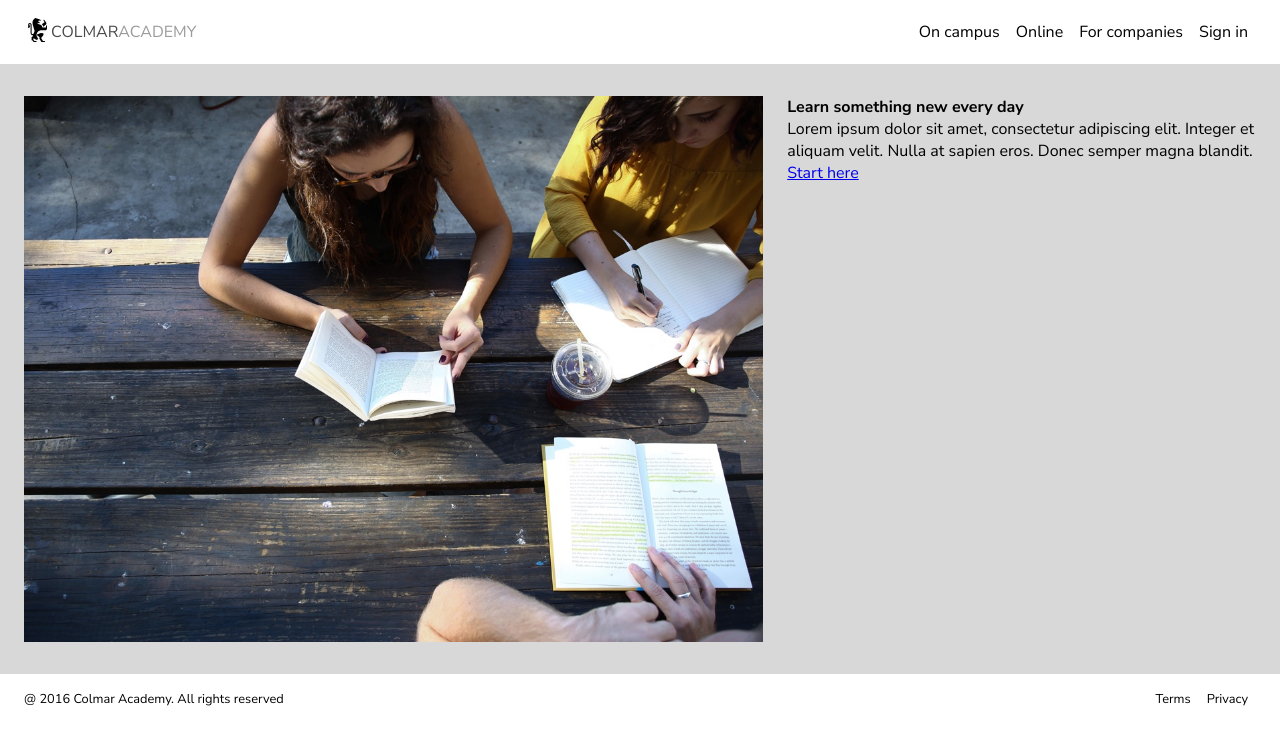
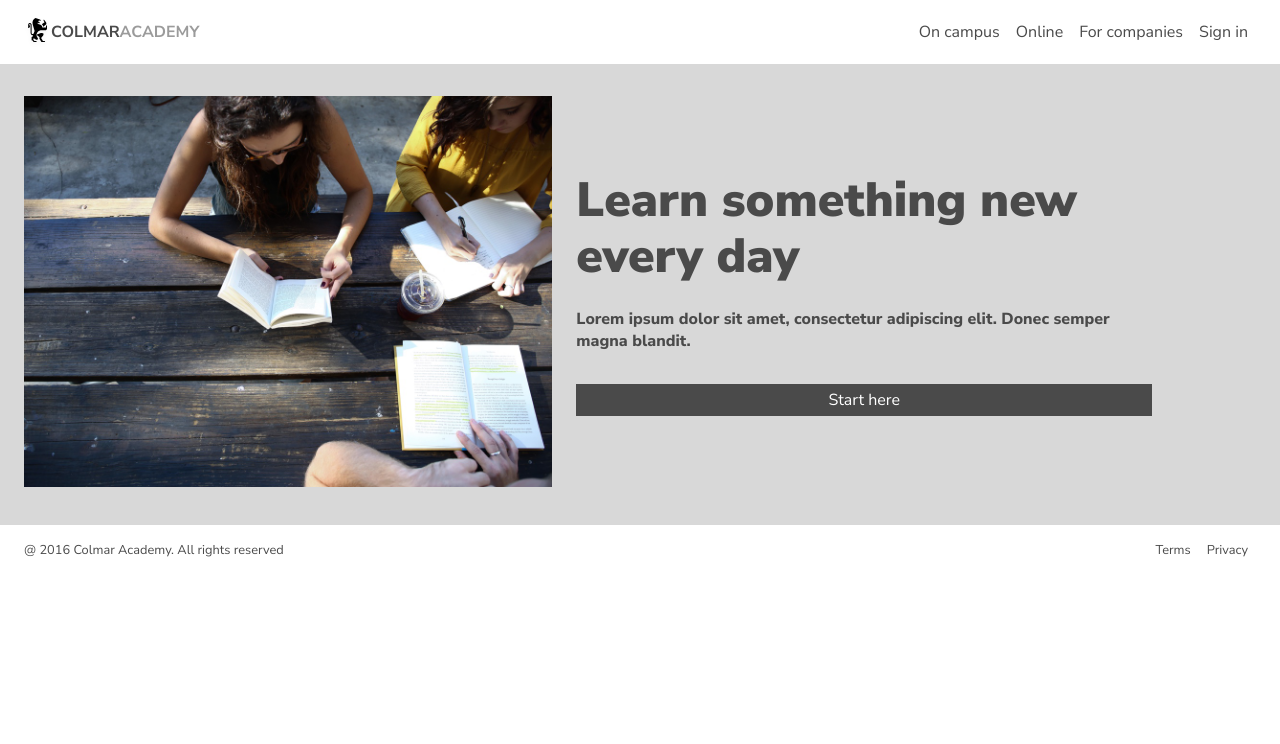
Before and after one commit to nemanja-tom/capstone, a plain HTML site: page index.html in a window 1280 px wide. Drawn offline with Linux system fonts and the light colour scheme.

Commit message:
Added banner

```diff
--- a/index.html
+++ b/index.html
@@ -27,11 +27,13 @@
     </header>
     <main>
         <div class="banner">
-            <img src="resources/images/banner.jpg" alt="young people reading and writing at a desk">
+            <div class="img">
+                <img src="resources/images/banner.jpg" alt="young people reading and writing at a desk">
+            </div>
             <div class="text">
                 <h1>Learn something new every day</h1>
-                <p>Lorem ipsum dolor sit amet, consectetur adipiscing elit. Integer et aliquam velit. Nulla at sapien eros. Donec semper magna blandit.</p>
-                <a href="#">Start here</a>
+                <p>Lorem ipsum dolor sit amet, consectetur adipiscing elit. Donec semper magna blandit.</p>
+                <a href="#" class="button">Start here</a>
             </div>
         </div>
         <div clas="practice">
--- a/resources/css/style.css
+++ b/resources/css/style.css
@@ -4,6 +4,7 @@
     margin: 0;
     padding: 0;
     box-sizing: border-box;
+    color: #4a4a4a;
 }
 
 body {
@@ -11,11 +12,32 @@ body {
 }
 
 .darkgray {
-    color: #4a4a4a;
+    font-weight: bold;
 }
 
 .lightgray {
     color: #9b9b9b;
+    font-weight: bold;
+}
+
+h1 {
+    font-weight: 900;
+    font-size: 3rem;
+    line-height: 3.5rem;
+}
+
+a.button {
+    background-color: #4a4a4a;
+    border: none;
+    color: rgb(255, 255, 255);
+    text-align: center;
+    text-decoration: none;
+    display: inline-block;
+    font-size: 1rem;
+    margin: 0;
+    cursor: pointer;
+    width: 100%;
+    line-height: 2rem;
 }
 
 /* Header */
@@ -53,41 +75,46 @@ nav.menu li {
     margin: auto 0.5rem;
 }
 
-h1 {
-    font-weight:
-}
-
 /* Main */
-
-/* main {
-    background-color: #d8d8d8;
-    height: 1000px;
-} */
 
 /* Banner */
 
 .banner {
     background-color: #d8d8d8;
-    padding: 2rem 1.5rem;
+    padding: 2rem 8rem 2rem 1.5rem;
     display: flex;
 }
 
-.banner img {
+.banner .img {
     width: 60%;
     margin-right: 1.5rem;
 }
 
+.banner .img img {
+    width: 100%;
+}
+
+.banner .text {
+    display: flex;
+    flex-direction: column;
+    justify-content: center;
+}
+
 .banner h1 {
-
+    margin-bottom: 1.5rem;
 }
 
 .banner p {
-
+    margin-bottom: 2rem;
+    font-weight: 800;
 }
 
-.banner a {
-
-}
+/* .banner a {
+    text-decoration: none;
+    color: white;
+    background-color: #4a4a4a;
+    background-size: cover;
+} */
 
 /* Footer */
 
```
